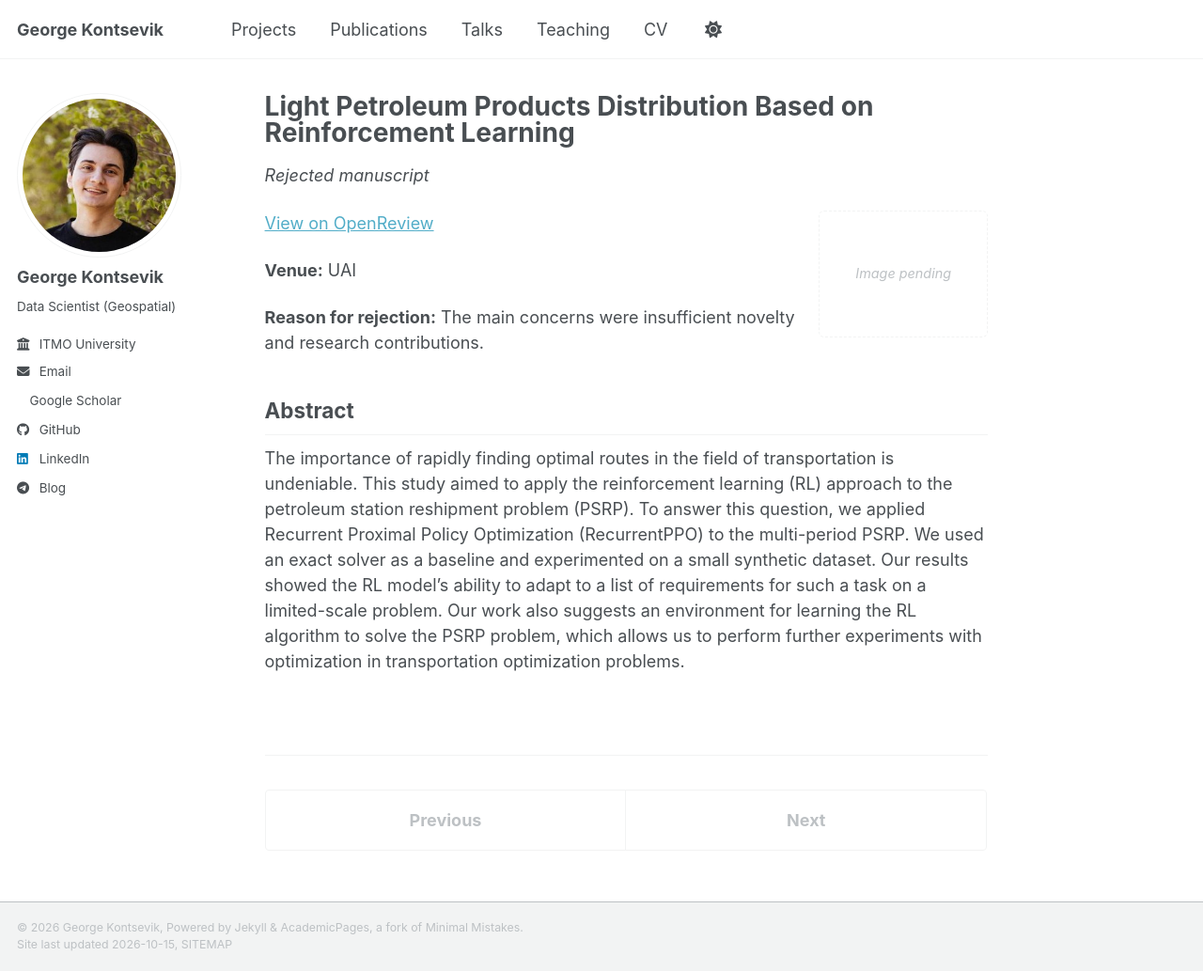
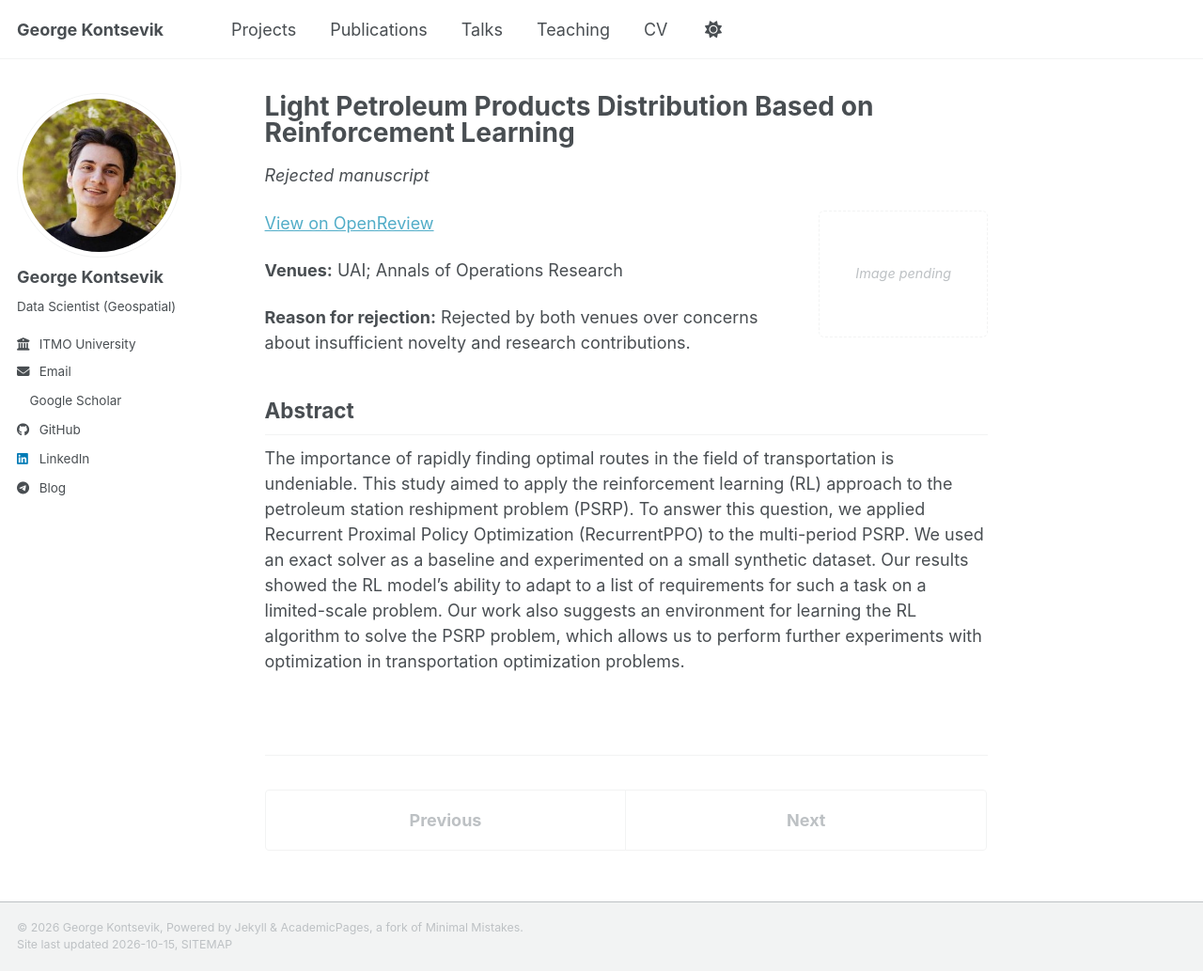
Before and after one commit to GeorgeKontsevik/GeorgeKontsevik.github.io, a Jekyll site: the page built from _publications/light-petroleum-products-distribution-based-on-reinforcement-learning.md, in a window 1280 px wide and 1033 px high. Shown: the whole window at 94% size. Built offline with Jekyll 4.4.1, drawn with Linux system fonts in a browser that asks for light colours; a style sheet for code colours, icons or effects is not loaded.

Commit message:
Record Annals of Operations Research rejection for petroleum paper

```diff
--- a/_publications/light-petroleum-products-distribution-based-on-reinforcement-learning.md
+++ b/_publications/light-petroleum-products-distribution-based-on-reinforcement-learning.md
@@ -2,7 +2,7 @@
 title: "Light Petroleum Products Distribution Based on Reinforcement Learning"
 collection: publications
 category: rejected
-venue: "UAI"
+venue: "UAI; Annals of Operations Research"
 permalink: /publication/light-petroleum-products-distribution-based-on-reinforcement-learning/
 image: ""
 image_alt: ""
@@ -10,9 +10,9 @@ image_alt: ""
 
 [View on OpenReview](https://openreview.net/forum?id=6u7JBZrWEx)
 
-**Venue:** UAI
+**Venues:** UAI; Annals of Operations Research
 
-**Reason for rejection:** The main concerns were insufficient novelty and research contributions.
+**Reason for rejection:** Rejected by both venues over concerns about insufficient novelty and research contributions.
 
 ## Abstract
 
```
